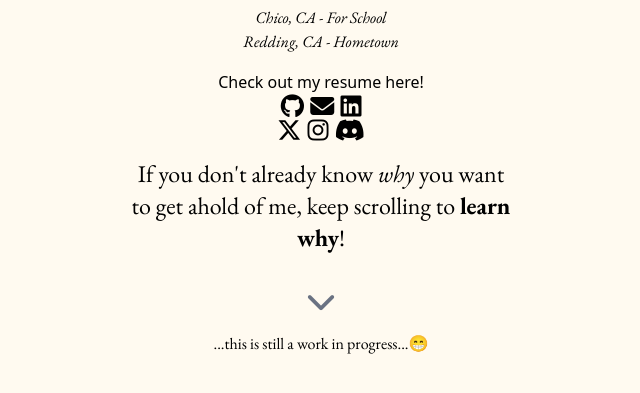
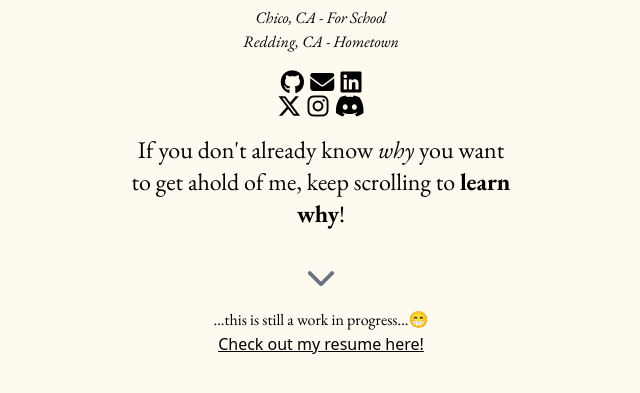
Before and after one commit to bincent0929/no-framework-personal-website, a plain HTML site: page index.html in a window 1280 px wide. Shown: the part 331-724 px from the top of the page, without its empty margins (319-959 px from the left). Drawn offline with nearby package versions, Linux system fonts and the light colour scheme.

Commit message:
moved the resumt to the bottom due to formatting

```diff
--- a/index.html
+++ b/index.html
@@ -31,11 +31,6 @@
                 Redding, CA - Hometown
             </address>
         </div>
-        <div id="resume">
-            <a href="assets/vincent-roberson-binent0929-2026.pdf">
-                Check out my resume here!
-            </a>
-        </div>
         <div id="contact-buttons" class="fa-xl">
             <ul id="professional-contacts">
                 <a target="_blank" href="https://github.com/bincent0929" id="github">
@@ -68,6 +63,11 @@
         </div>
         <i class="mt-8 text-3xl text-gray-500 hover:text-gray-800 fa-solid fa-chevron-down"></i>
         <p class="mt-4 font-['EB_Garamond']">...this is still a work in progress...&#128513;</p>
+        <div id="resume">
+            <a href="assets/vincent-roberson-binent0929-2026.pdf">
+                <u>Check out my resume here!</u>
+            </a>
+        </div>
     </div>
 </body>
 </html>
```
